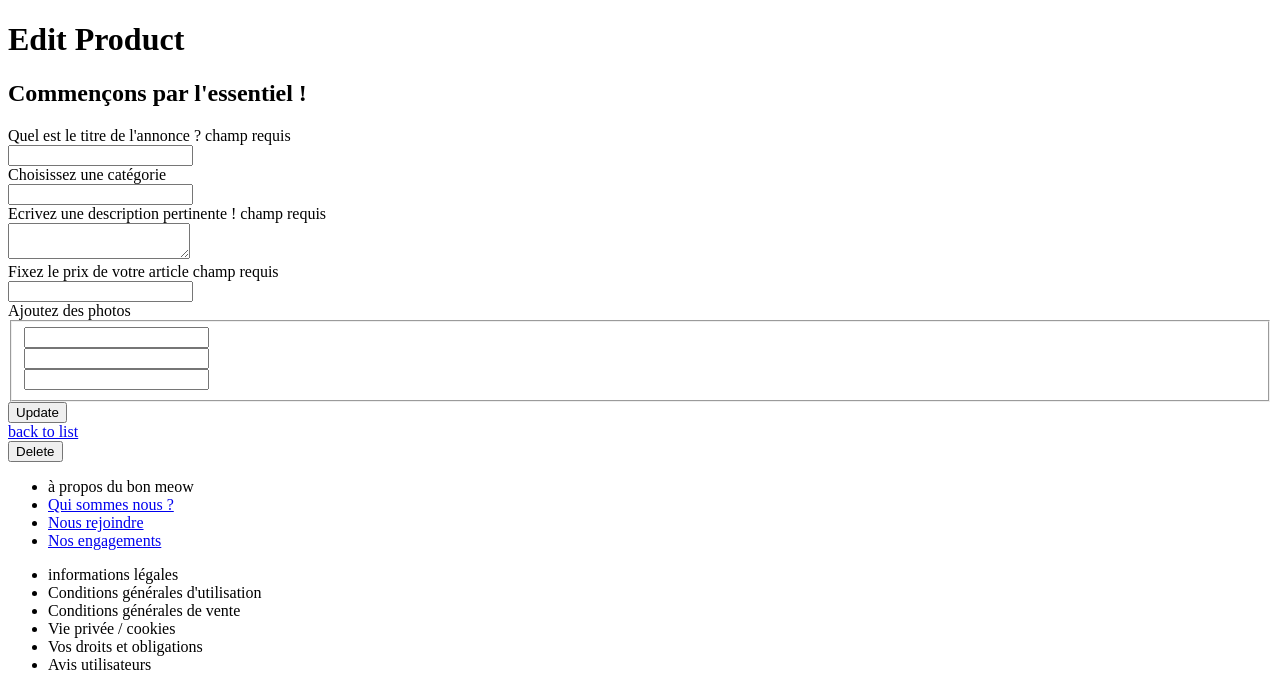
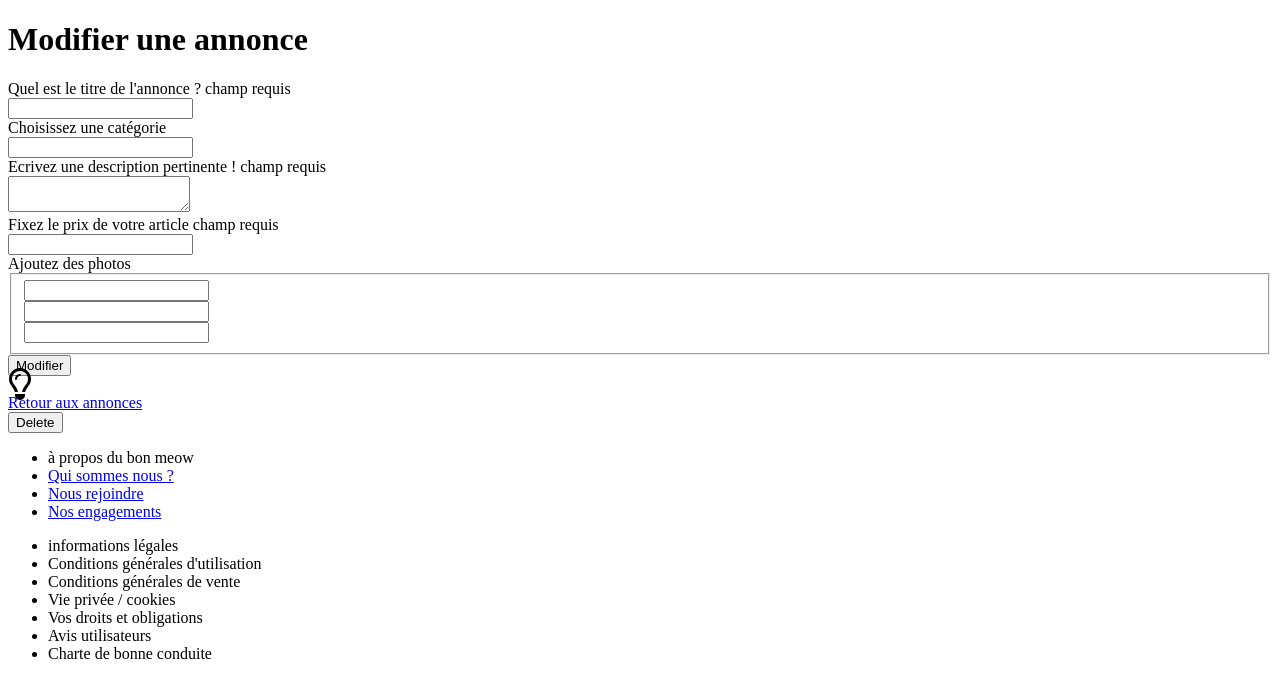
Before and after one commit to Lutheen/lebonmeow, a Symfony app: template templates/product/edit.html.twig in a window 1280 px wide. Shown: the top 675 px of the page. Run offline with Twig, Linux system fonts and the light colour scheme; the template is opened without the code that fills it, so the values that code supplies are empty; form fields are guessed from the names that the template uses; some libraries are stand-ins or nearby versions.

Commit message:
wip product edit

```diff
--- a/assets/styles/app.css
+++ b/assets/styles/app.css
@@ -17,3 +17,5 @@
     line-height: 1.5;
     background-color: white;
 }
+
+/* media queries todo : width 965px */
--- a/src/Form/ProductType.php
+++ b/src/Form/ProductType.php
@@ -52,7 +52,7 @@
                 'mapped' => false,
                 'required' => false,
                 'attr' => [
-                    'placeholder' => false
+                    'placeholder' => 'Faites glisser ou cliquez pour ajouter vos photos ici'
                 ],
                 'constraints' => [
                     new Image([
@@ -94,7 +94,7 @@
                 'mapped' => false,
                 'required' => false,
                 'attr' => [
-                    'placeholder' => false
+                    'placeholder' => 'Faites glisser ou cliquez pour ajouter vos photos ici'
                 ],
                 'constraints' => [
                     new Image([
--- a/templates/product/_form.html.twig
+++ b/templates/product/_form.html.twig
@@ -1,4 +1,3 @@
-<h2 class="new-product-form-title">Commençons par l'essentiel !</h2>
 {{ form_start(form) }}
     <div class="card-form-name new-product-form-group">
         <label for="product_name" class="card-form-label">
--- a/templates/product/edit.html.twig
+++ b/templates/product/edit.html.twig
@@ -1,13 +1,26 @@
 {% extends 'base.html.twig' %}
 
-{% block title %}Edit Product{% endblock %}
+{% block title %}Modifier votre annonce {{ product.name }} sur lebonmeow{% endblock %}
 
 {% block body %}
-    <h1>Edit Product</h1>
-
-    {{ include('product/_form.html.twig', {'button_label': 'Update'}) }}
-
-    <a href="{{ path('app_product_index') }}">back to list</a>
+    <div class="container">
+        <main class="new-product-main">
+            <h1 class="new-product-title">Modifier une annonce</h1>
+            <div class="new-product-row">
+                <div class="new-product-form">
+                {{ include('product/_form.html.twig', {'button_label': 'Modifier'}) }}
+                </div>
+                <div class="new-product-tipscard">
+                    <div class="tipscard-drawing">
+                        <div class="tipscard-line"></div>
+                        <i class="fa-regular fa-lightbulb fa-2xl"></i>
+                        <div class="tipscard-line"></div>
+                    </div>
+                </div>
+            </div>
+        </main>
+    <a href="{{ path('app_product_index') }}">Retour aux annonces</a>
 
     {{ include('product/_delete_form.html.twig') }}
+    </div>
 {% endblock %}
--- a/templates/product/new.html.twig
+++ b/templates/product/new.html.twig
@@ -20,7 +20,6 @@
             </div>
         </main>
     </div>
-    {# <a href="{{ path('app_product_index') }}">back to list</a> #}
 {% endblock %}
 
 {% block footer %}{% endblock %}
```
Also changed, not shown: assets/styles/components/form.css (+8 -0 lines), assets/styles/components/product-display.css (+27 -11 lines), assets/styles/components/product-new.css (+5 -2 lines), templates/product/show.html.twig (+8 -1 lines).
